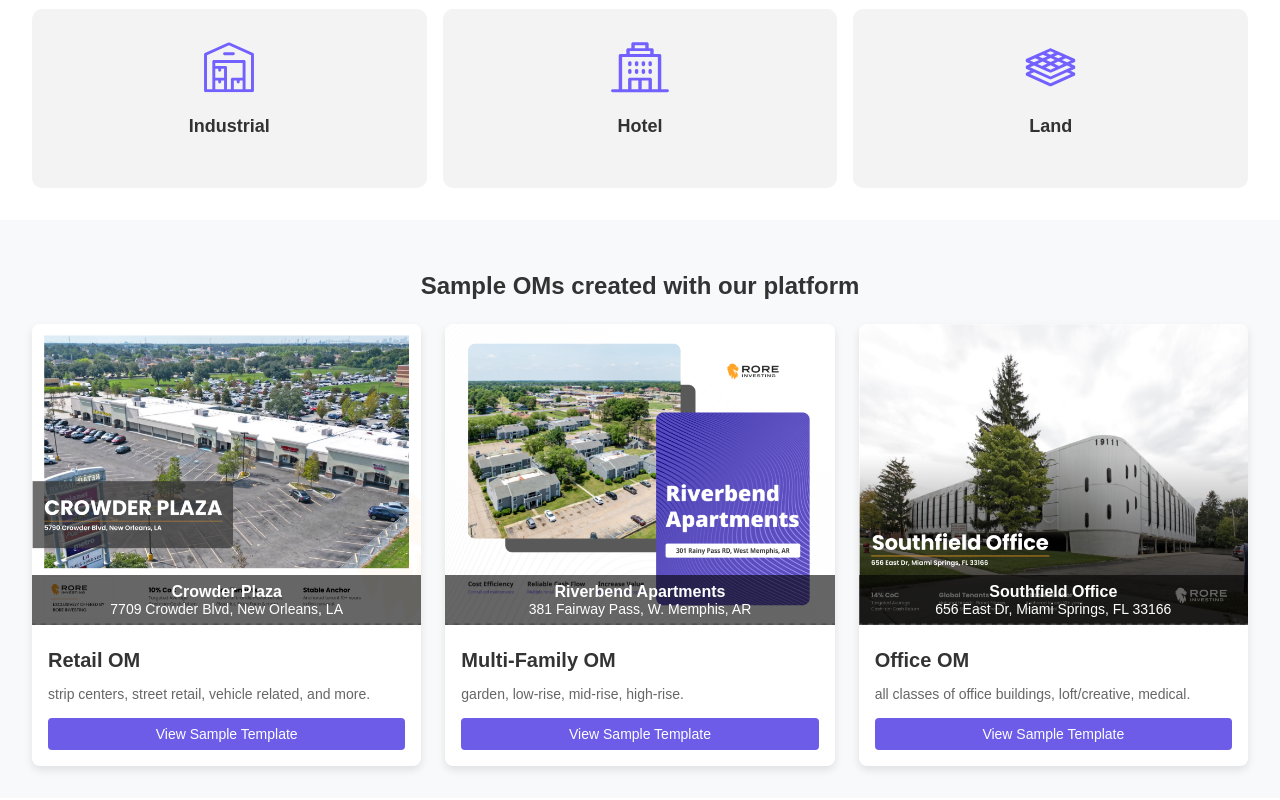
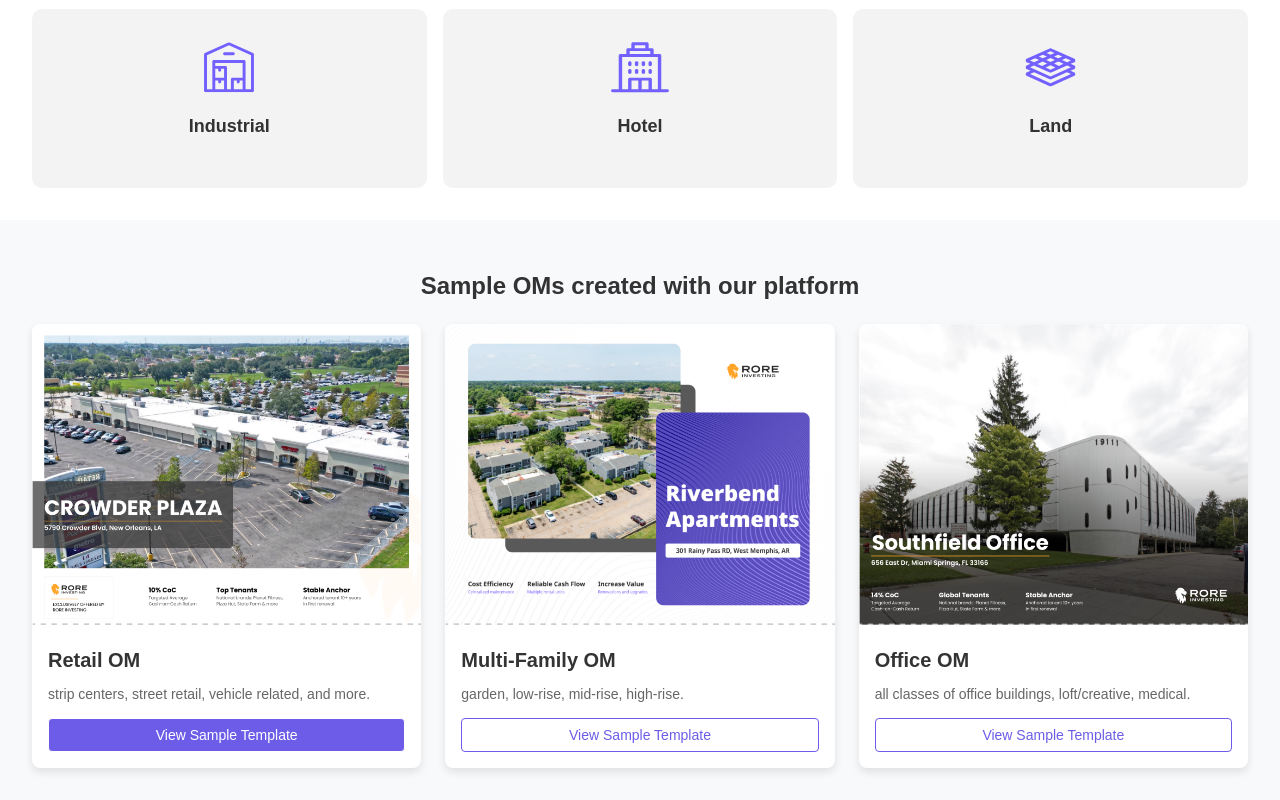
Before and after one commit to David15-Dev/SellCRE-FE, a Next.js app: page / in a window 1280 px wide. Shown: the part 387-1187 px from the top of the page. Built offline with nearby package versions, Linux system fonts and the light colour scheme.

Commit message:
fixed TemplatesStyle

```diff
--- a/src/app/components/SampleTemplates.module.css
+++ b/src/app/components/SampleTemplates.module.css
@@ -81,11 +81,24 @@
   margin-bottom: 1rem;
 }
 
-.ctaButton {
+.ctaButtonSelected {
   background-color: #6c5ce7;
   color: #ffffff;
   padding: 0.5rem 1rem;
-  border: none;
+  border: 1px solid white;
+  border-radius: 4px;
+  font-size: 0.875rem;
+  cursor: pointer;
+  transition: background-color 0.3s ease;
+  width: 100%;
+  text-align: center;
+}
+
+.ctaButton {
+  background-color: white;
+  color: #6c5ce7;
+  padding: 0.5rem 1rem;
+  border: 1px solid #6c5ce7;
   border-radius: 4px;
   font-size: 0.875rem;
   cursor: pointer;
--- a/src/app/components/SampleTemplates.tsx
+++ b/src/app/components/SampleTemplates.tsx
@@ -41,17 +41,15 @@ export default function SampleTemplates() {
                 alt={template.title}
                 className={styles.image}
               />
-              <div className={styles.overlay}>
-                <h3 className={styles.overlayTitle}>{template.overlayTitle}</h3>
-                <p className={styles.overlaySubtitle}>
-                  {template.overlaySubtitle}
-                </p>
-              </div>
             </div>
             <div className={styles.cardContent}>
               <h3 className={styles.cardTitle}>{template.title}</h3>
               <p className={styles.description}>{template.description}</p>
-              <button className={styles.ctaButton}>
+              <button
+                className={
+                  index === 0 ? styles.ctaButtonSelected : styles.ctaButton
+                }
+              >
                 {template.buttonText}
               </button>
             </div>
```
